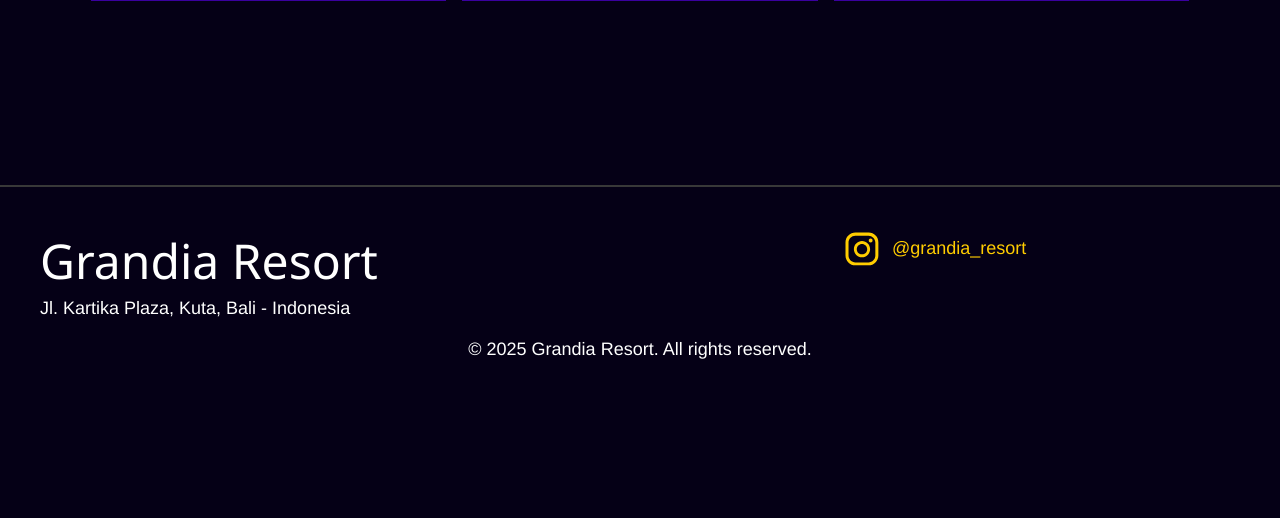
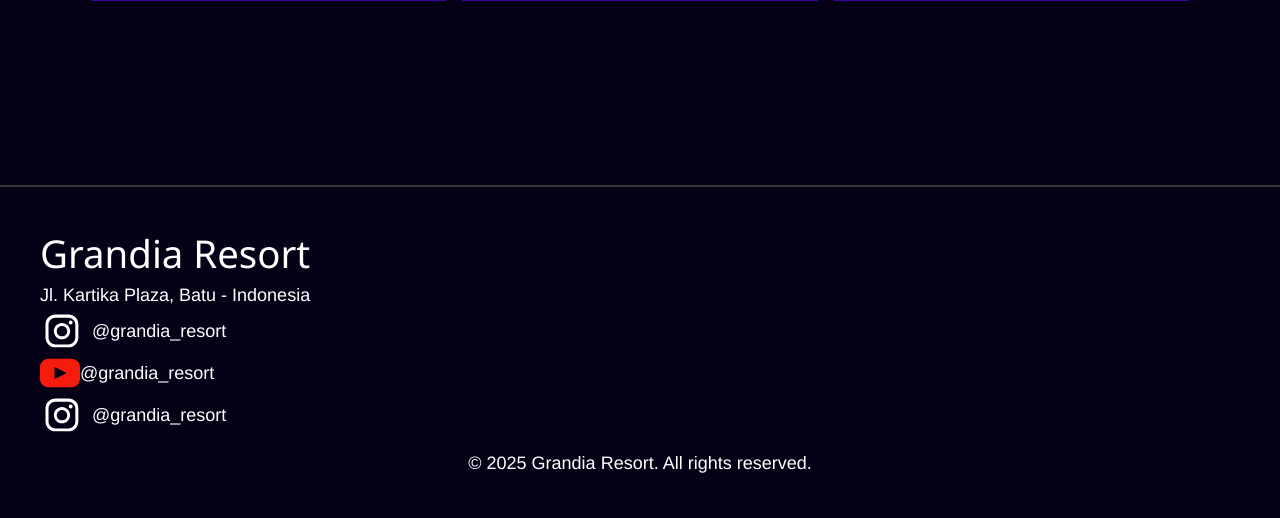
Before and after one commit to richardd-f/hotelReservation-WebDev, a PHP site: page / in a window 1280 px wide. Shown: the part 1703-2221 px from the top of the page. Before the commit the page ends 2062 px from the top, so only its background shows below. Run offline with PHP 8.4, Linux system fonts and the light colour scheme.

Commit message:
update footer.php

```diff
--- a/php/footer.php
+++ b/php/footer.php
@@ -1,14 +1,39 @@
 <footer class="border-t-2 border-t-[#383838] mt-10 py-10">
-    <div class="footerTop grid grid-cols-[2fr_1fr] w-full px-10">
-        <div class="ftLeft w-full">
-            <h3>Grandia Resort</h3>
-            <p>Jl. Kartika Plaza, Kuta, Bali - Indonesia</p>
+    <div class="footerTop grid cols-1 md:grid-cols-[2fr_1fr] w-full px-10">
+        <div class="ftLeft w-full content-center">
+            <h4>Grandia Resort</h4>
+            <p>Jl. Kartika Plaza, Batu - Indonesia</p>
         </div>
 
-        <div class="ftRight w-full text-[]">
+        <div class="ftRight w-full">
             <!-- instagram sosmed -->
-            <a class="flex justify-start items-center" href="https://instagram.com/richardd._f">
-                <svg class="aspect-square mr-2 w-11 fill-current hover:text-[#00F2FF] duration-300 hover:drop-shadow-[0_0_15px_#00F2FF]" fill="#ffffff" viewBox="0 0 32 32" id="Camada_1" version="1.1" xml:space="preserve" xmlns="http://www.w3.org/2000/svg" xmlns:xlink="http://www.w3.org/1999/xlink">
+            <a class="flex justify-start items-center text-white hover:text-brand-gold" href="https://instagram.com/richardd._f">
+                <svg class="aspect-square mr-2 w-11 fill-current text-brand-gold hover:text-gold duration-300 hover:drop-shadow-[0_0_15px_#FFE374]" fill="#ffffff" viewBox="0 0 32 32" id="Camada_1" version="1.1" xml:space="preserve" xmlns="http://www.w3.org/2000/svg" xmlns:xlink="http://www.w3.org/1999/xlink">
+                    <g>
+                        <path d="M22.3,8.4c-0.8,0-1.4,0.6-1.4,1.4c0,0.8,0.6,1.4,1.4,1.4c0.8,0,1.4-0.6,1.4-1.4C23.7,9,23.1,8.4,22.3,8.4z"/>
+                        <path d="M16,10.2c-3.3,0-5.9,2.7-5.9,5.9s2.7,5.9,5.9,5.9s5.9-2.7,5.9-5.9S19.3,10.2,16,10.2z M16,19.9c-2.1,0-3.8-1.7-3.8-3.8   c0-2.1,1.7-3.8,3.8-3.8c2.1,0,3.8,1.7,3.8,3.8C19.8,18.2,18.1,19.9,16,19.9z"/>
+                        <path d="M20.8,4h-9.5C7.2,4,4,7.2,4,11.2v9.5c0,4,3.2,7.2,7.2,7.2h9.5c4,0,7.2-3.2,7.2-7.2v-9.5C28,7.2,24.8,4,20.8,4z M25.7,20.8   c0,2.7-2.2,5-5,5h-9.5c-2.7,0-5-2.2-5-5v-9.5c0-2.7,2.2-5,5-5h9.5c2.7,0,5,2.2,5,5V20.8z"/>
+                    </g>
+                </svg>
+                <span>@grandia_resort</span>
+            </a>
+
+            <!-- youtube sosmed -->
+            <a class="flex justify-start items-center text-white hover:text-brand-gold" href="https://instagram.com/richardd._f">
+                <svg class="aspect-square w-10" viewBox="0 0 461.001 461.001">
+                <g>
+                    <path style="fill:#F61C0D;" d="M365.257,67.393H95.744C42.866,67.393,0,110.259,0,163.137v134.728
+                        c0,52.878,42.866,95.744,95.744,95.744h269.513c52.878,0,95.744-42.866,95.744-95.744V163.137
+                        C461.001,110.259,418.135,67.393,365.257,67.393z M300.506,237.056l-126.06,60.123c-3.359,1.602-7.239-0.847-7.239-4.568V168.607
+                        c0-3.774,3.982-6.22,7.348-4.514l126.06,63.881C304.363,229.873,304.298,235.248,300.506,237.056z"/>
+                </g>
+                </svg>
+                <span>@grandia_resort</span>
+            </a>
+
+            <!-- email sosmed -->
+            <a class="flex justify-start items-center text-white hover:text-brand-gold" href="https://instagram.com/richardd._f">
+                <svg class="aspect-square mr-2 w-11 fill-current text-brand-gold hover:text-gold duration-300 hover:drop-shadow-[0_0_15px_#FFE374]" fill="#ffffff" viewBox="0 0 32 32" id="Camada_1" version="1.1" xml:space="preserve" xmlns="http://www.w3.org/2000/svg" xmlns:xlink="http://www.w3.org/1999/xlink">
                     <g>
                         <path d="M22.3,8.4c-0.8,0-1.4,0.6-1.4,1.4c0,0.8,0.6,1.4,1.4,1.4c0.8,0,1.4-0.6,1.4-1.4C23.7,9,23.1,8.4,22.3,8.4z"/>
                         <path d="M16,10.2c-3.3,0-5.9,2.7-5.9,5.9s2.7,5.9,5.9,5.9s5.9-2.7,5.9-5.9S19.3,10.2,16,10.2z M16,19.9c-2.1,0-3.8-1.7-3.8-3.8   c0-2.1,1.7-3.8,3.8-3.8c2.1,0,3.8,1.7,3.8,3.8C19.8,18.2,18.1,19.9,16,19.9z"/>
```
